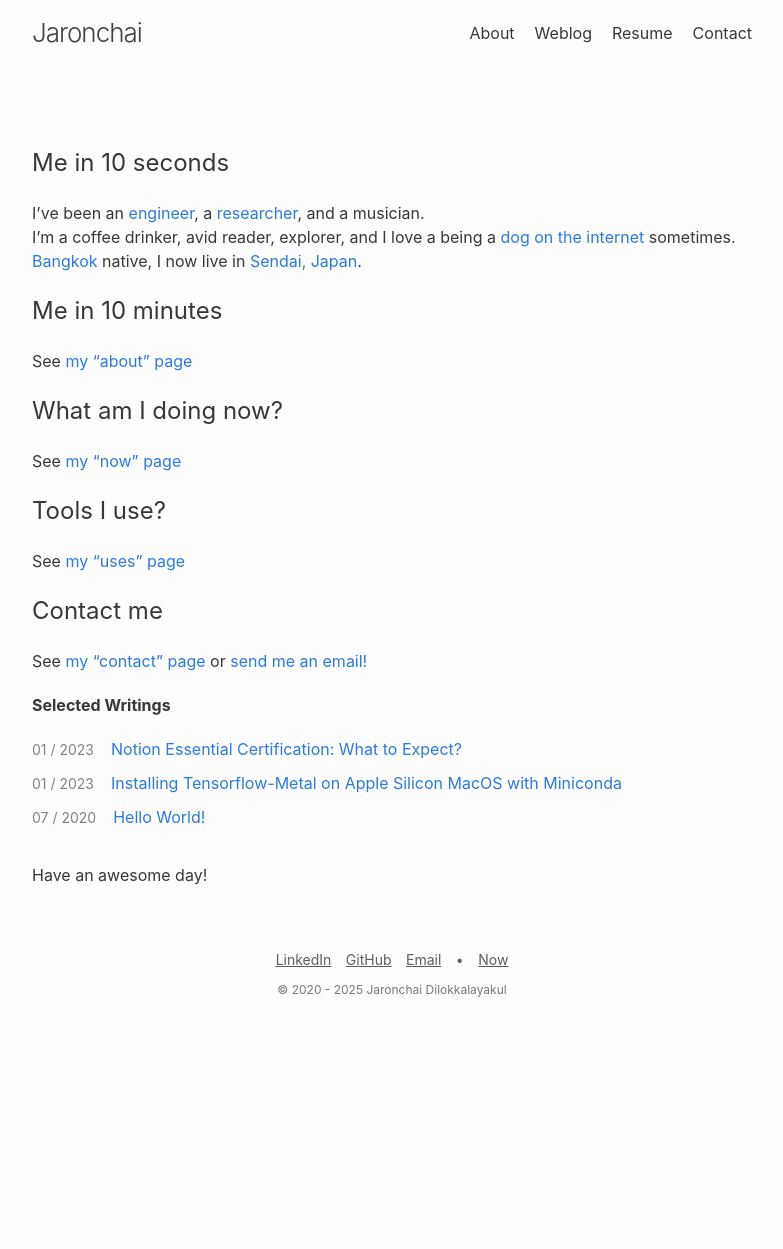
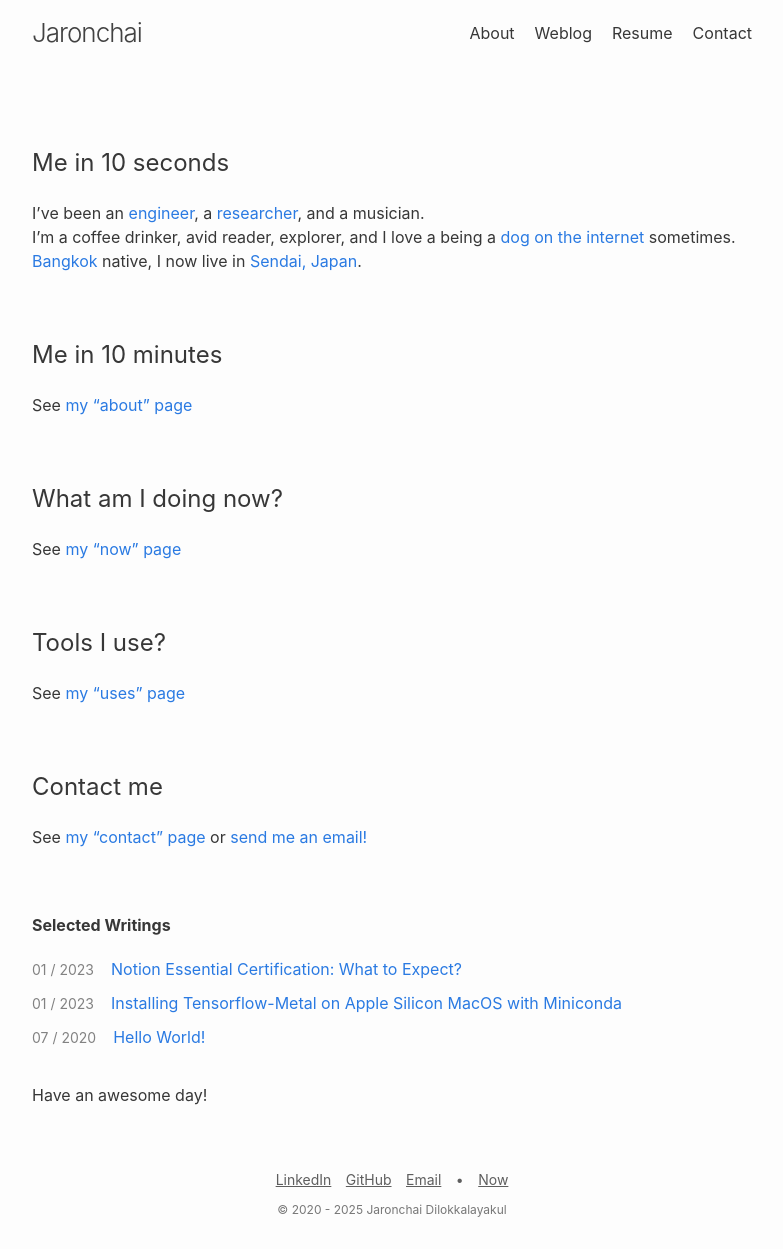
Before and after one commit to jarondlk/jaronchai-blog, a Jekyll site: the page built from index.markdown, in a window 1280 px wide. Shown: the whole page, without its empty margins (248-1031 px from the left). Built offline with Jekyll 4.4.1, drawn with Linux system fonts in a browser that asks for light colours; before the commit the page ends 1029 px from its top, so only the background shows below that.

Commit message:
Update spacing

```diff
--- a/index.markdown
+++ b/index.markdown
@@ -9,31 +9,31 @@ I’ve been an [engineer](https://ibm.com), a [researcher](https://www.is.tohoku
 I’m a coffee drinker, avid reader, explorer, and I love a being a [dog on the internet](https://alfyn.page) sometimes.\
 [Bangkok](https://maps.app.goo.gl/Rrm5AFaLUZ42k3GG6) native, I now live in [Sendai, Japan](https://maps.app.goo.gl/HHWvrCXHT9ouUT4T9).
 
-<!-- &nbsp; -->
+&nbsp;
 
 ## Me in 10 minutes
 
 See [my "about" page](/about)
 
-<!-- &nbsp; -->
+&nbsp;
 
 ## What am I doing now?
 
 See [my "now" page](/now)
 
-<!-- &nbsp; -->
+&nbsp;
 
 ## Tools I use?
 
 See [my "uses" page](/uses)
 
-<!-- &nbsp; -->
+&nbsp;
 
 ## Contact me
 
 See [my "contact" page](/contact) or [send me an email!](mailto:jaron.dilok@gmail.com)
 
-<!-- &nbsp; -->
+&nbsp;
 
 **Selected Writings**
 {%- include featured.html -%}
```
